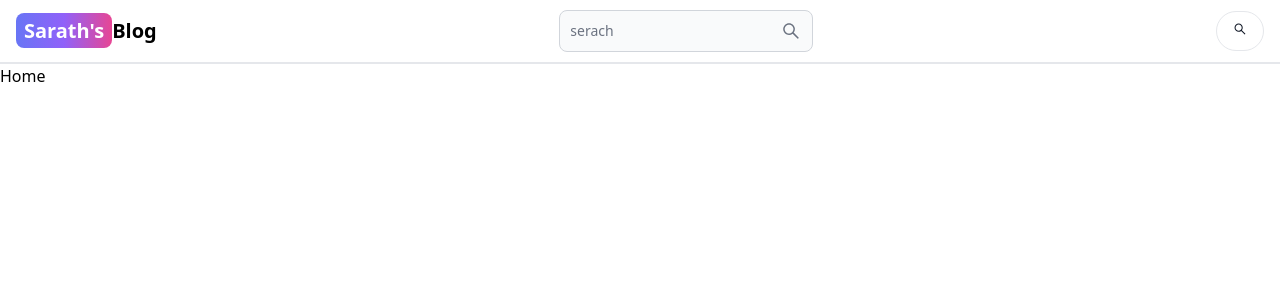
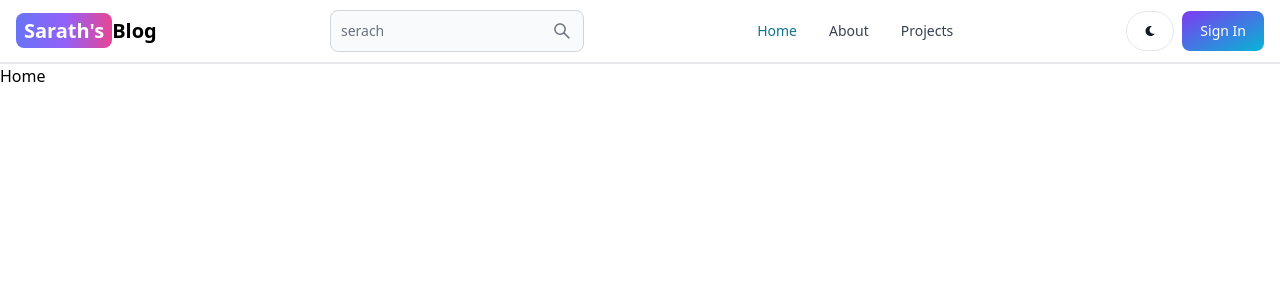
Before and after one commit to Sarath-Kumar-K/Mern-Blog, a React (Vite) app in the folder client/: page / in a window 1280 px wide. Shown: the top 300 px of the page. Built offline with nearby package versions, Linux system fonts and the light colour scheme.

Commit message:
Created Header section

```diff
--- a/client/src/components/Header.jsx
+++ b/client/src/components/Header.jsx
@@ -1,9 +1,11 @@
 import React from "react";
 import { Button, Navbar, TextInput } from "flowbite-react";
-import { Link } from "react-router-dom";
+import { Link, useLocation } from "react-router-dom";
 import {AiOutlineSearch} from 'react-icons/ai'
+import {FaMoon} from 'react-icons/fa'
 
 const Header = () => {
+  const path = useLocation().pathname;
   return (
     <Navbar className="border-b-2">
       <Link to="/" className="whitespace-nowrap text-sm sm:text-xl font-semibold dark:text-white">
@@ -17,9 +19,29 @@
         className="hidden lg:inline"
         />
       </form>
-      <Button className="w-12 h-10" color="gray" pill>
+      <Button className="w-12 h-10 lg:hidden" color="gray" pill>
         <AiOutlineSearch />
       </Button>
+      <div className="flex gap-2 md:order-2">
+        <Button className="w-12 h-10 hidden sm:inline" color="gray" pill>
+          <FaMoon />
+        </Button>
+        <Link to="/signin">
+          <Button gradientDuoTone='purpleToBlue' className="">Sign In</Button>
+        </Link>
+        <Navbar.Toggle />
+      </div>
+      <Navbar.Collapse>
+        <Navbar.Link active={path === "/"} as={'div'}>
+          <Link to='/'>Home</Link>
+        </Navbar.Link>
+        <Navbar.Link active={path === "/about"} as={'div'}>
+          <Link to='/about'>About</Link>
+        </Navbar.Link>
+        <Navbar.Link active={path === "/projects"} as={'div'}>
+          <Link to='/projects'>Projects</Link>
+        </Navbar.Link>
+      </Navbar.Collapse>
     </Navbar>
   );
 };
```
